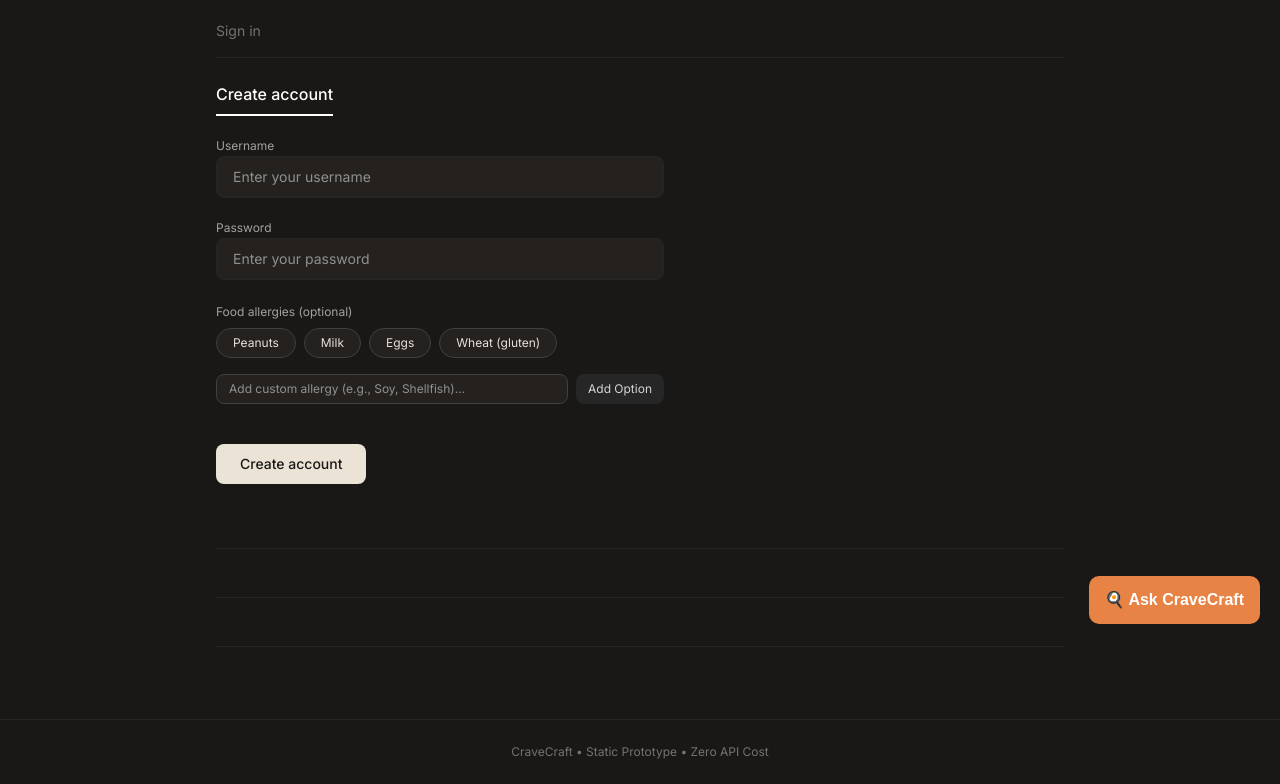
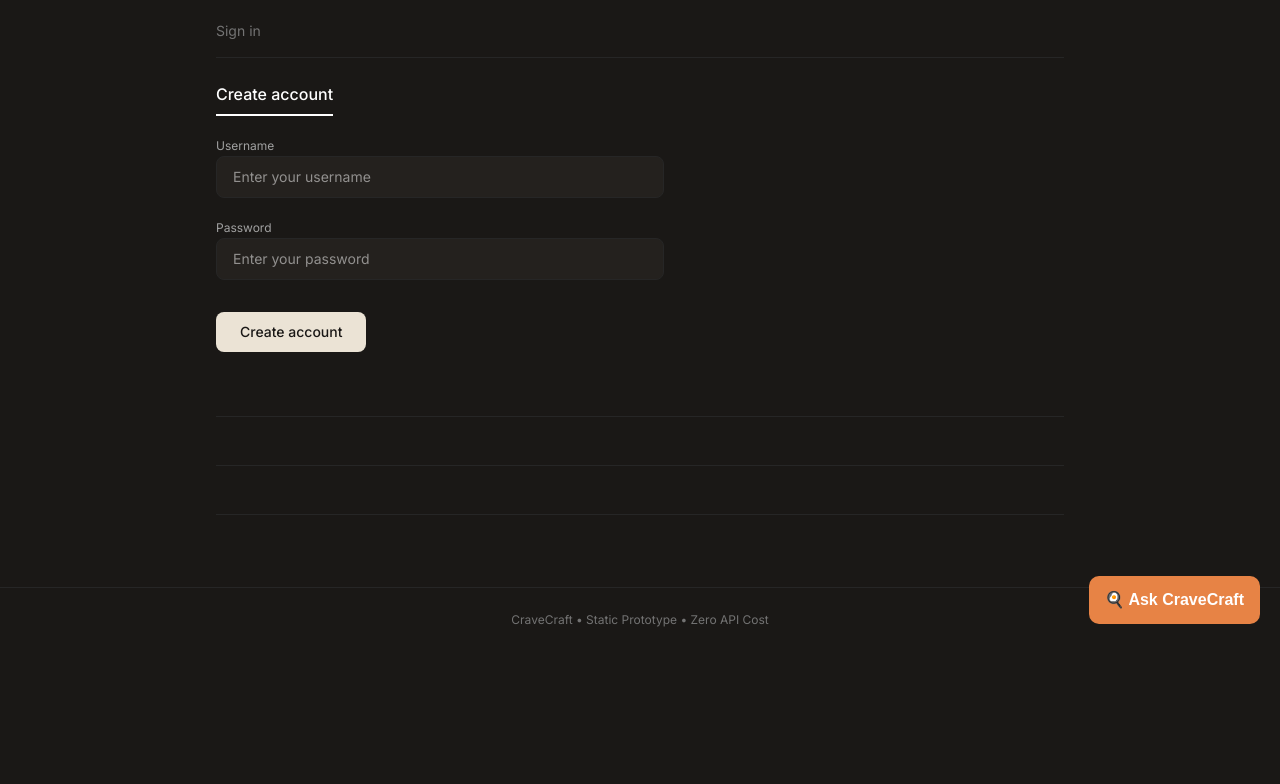
Before and after one commit to itssssmeayesha/CraveCradt, a website: page index.html in a window 1280 px wide. Shown: the part 156-940 px from the top of the page. After the commit the page ends 808 px from the top, so only its background shows below. Drawn offline with nearby package versions, Linux system fonts and the light colour scheme; a web font is replaced by a local one.

Commit message:
Remove food allergies section from index.html
Removed food allergies section from the form.

```diff
--- a/index.html
+++ b/index.html
@@ -78,20 +78,6 @@
                     <input id="password" name="password" type="password" required placeholder="Enter your password"
                         class="w-full bg-[#24211e] border border-neutral-800 rounded-lg px-4 py-2.5 text-sm text-white focus:outline-none focus:border-neutral-600">
                 </div>
-
-                <div class="space-y-2 pt-2">
-                    <label class="text-xs text-neutral-400 block">Food allergies (optional)</label>
-                    <div class="flex flex-wrap gap-2">
-                        <button type="button"
-                            class="px-4 py-1.5 rounded-full border border-neutral-700 bg-[#24211e] text-xs hover:border-neutral-500">Peanuts</button>
-                        <button type="button"
-                            class="px-4 py-1.5 rounded-full border border-neutral-700 bg-[#24211e] text-xs hover:border-neutral-500">Milk</button>
-                        <button type="button"
-                            class="px-4 py-1.5 rounded-full border border-neutral-700 bg-[#24211e] text-xs hover:border-neutral-500">Eggs</button>
-                        <button type="button"
-                            class="px-4 py-1.5 rounded-full border border-neutral-700 bg-[#24211e] text-xs hover:border-neutral-500">Wheat
-                            (gluten)</button>
-                    </div>
                 </div>
 
                 <button id="authSubmitButton" type="submit"
```
